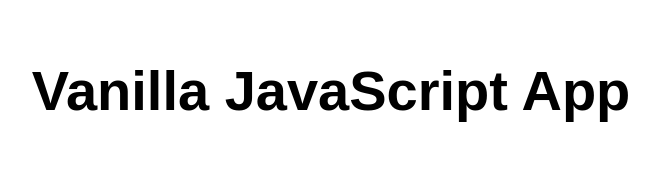
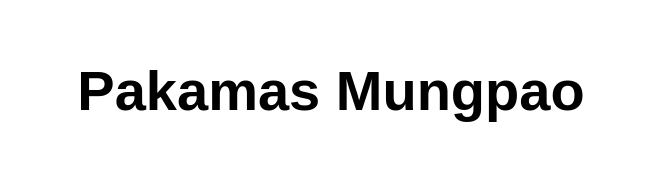
Before and after one commit to Pakamas643021303-5/WebApp-kku, a website: page src/index.html in a window 1280 px wide. Shown: the whole page, without its empty margins (309-968 px from the left). Drawn offline with Linux system fonts and the light colour scheme.

Commit message:
Update index.html

```diff
--- a/src/index.html
+++ b/src/index.html
@@ -10,7 +10,7 @@
 
 <body>
   <main>
-    <h1>Vanilla JavaScript App</h1>
+    <h1>Pakamas Mungpao</h1>
   </main>
 </body>
 
```
